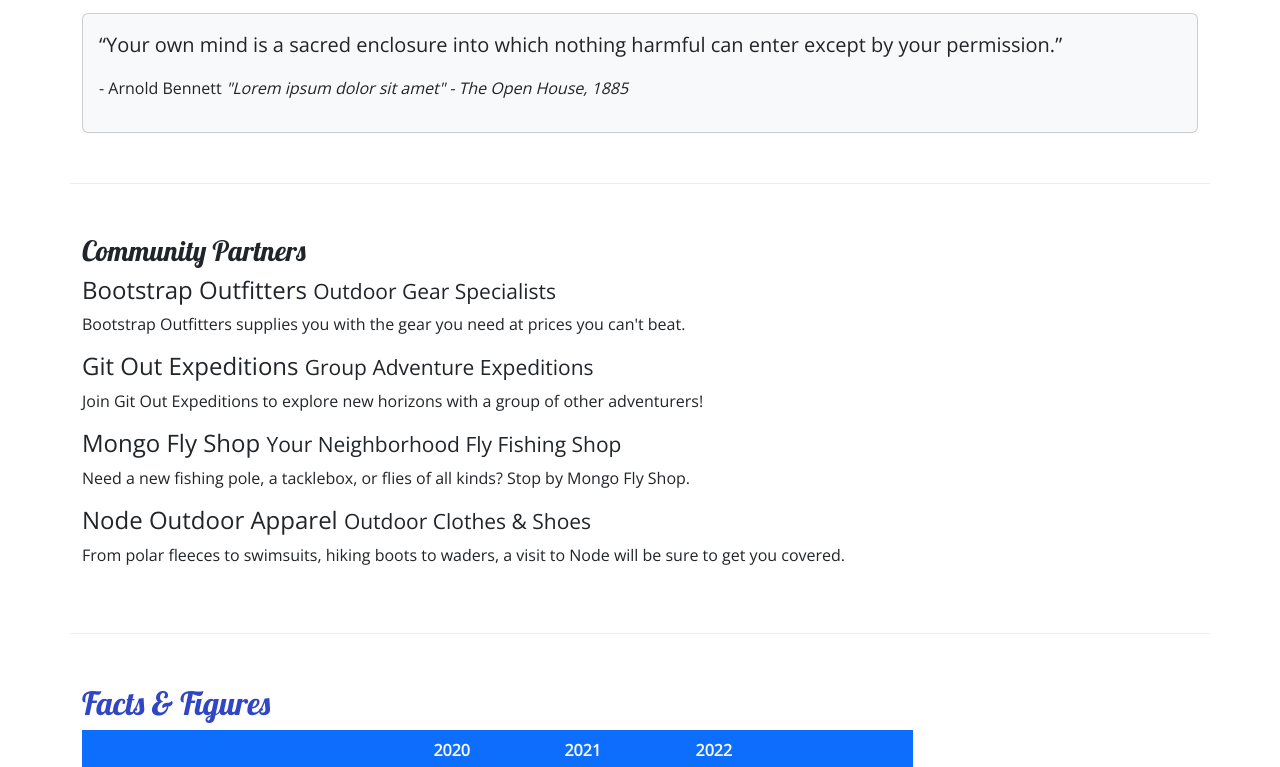
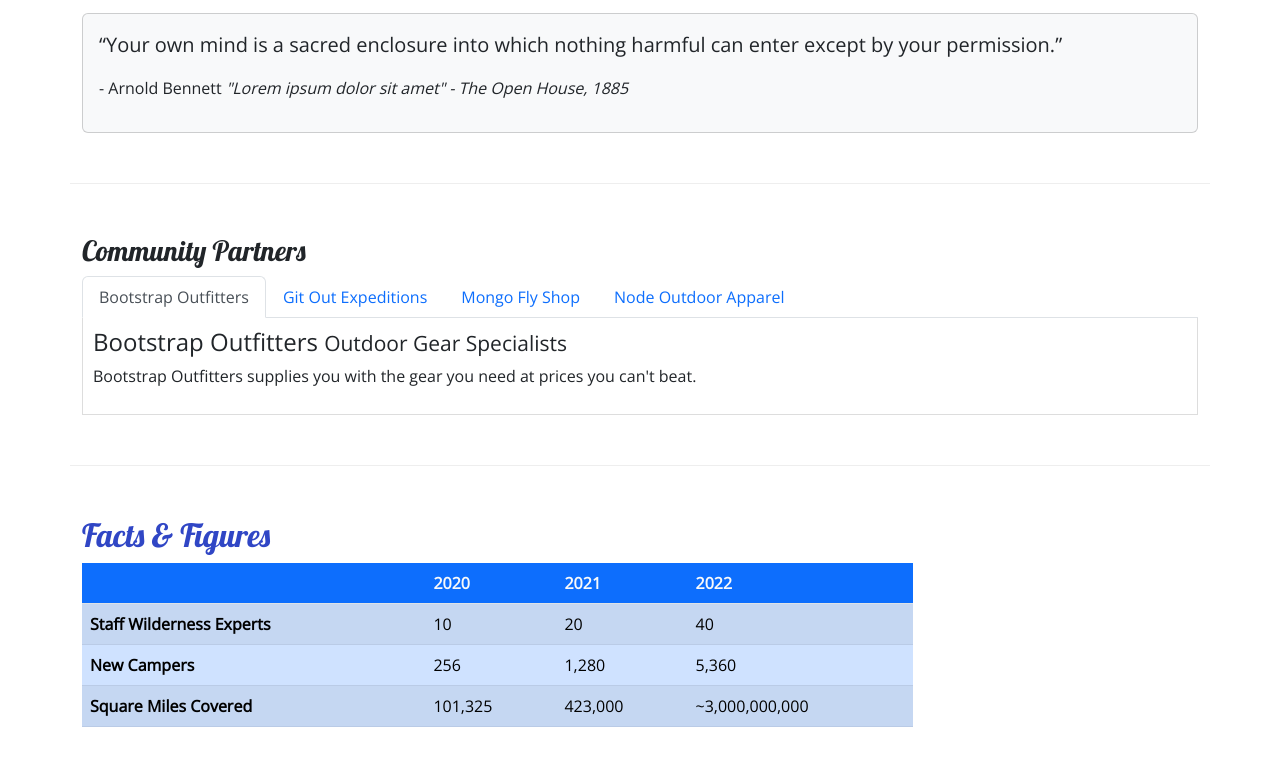
Before and after one commit to Shom-nath/Nucampsite, a plain HTML site: page aboutus.html in a window 1280 px wide. Shown: the part 610-1377 px from the top of the page. Drawn offline with nearby package versions, Linux system fonts and the light colour scheme.

Commit message:
added tab using Bootstrap

```diff
--- a/CSS/styles.css
+++ b/CSS/styles.css
@@ -32,3 +32,9 @@ h2 {
  .navbar {
     background-color:#901CAD;
  }
+
+ .tab-content {
+    border: 1px solid #DDD;
+    border-top: none;
+    padding: 10px;
+ }
--- a/aboutus.html
+++ b/aboutus.html
@@ -104,14 +104,34 @@
         <section class="row row-content">
             <div class="col">
                 <h3>Community Partners</h3>
+                <ul class="nav nav-tabs">
+                    <li class="nav-item"><a class="nav-link active" href="#bootstrap" role="tab" data-bs-toggle="tab">Bootstrap Outfitters</a></li>
+                    <li class="nav-item"><a class="nav-link" href="#git" role="tab" data-bs-toggle="tab">Git Out Expeditions</a></li>
+                    <li class="nav-item"><a class="nav-link" href="#mongo" role="tab" data-bs-toggle="tab">Mongo Fly Shop</a></li>
+                    <li class="nav-item"><a class="nav-link" href="#node" role="tab" data-bs-toggle="tab">Node Outdoor Apparel</a></li>
+                </ul>
+
+                <div class="tab-content">
+                    <div role="tabpanel" class="tab-pane fade show active" id="bootstrap">
                         <h4>Bootstrap Outfitters <small>Outdoor Gear Specialists</small></h4>
                         <p class="d-none d-sm-block">Bootstrap Outfitters supplies you with the gear you need at prices you can't beat.</p>
+                    </div>
+
+                    <div role="tabpanel" class="tab-pane fade" id="git">
                         <h4>Git Out Expeditions <small>Group Adventure Expeditions</small></h4>
                         <p class="d-none d-sm-block">Join Git Out Expeditions to explore new horizons with a group of other adventurers!</p>
+                    </div>
+
+                    <div role="tabpanel" class="tab-pane fade" id="mongo">
                         <h4>Mongo Fly Shop <small>Your Neighborhood Fly Fishing Shop</small></h4>
                         <p class="d-none d-sm-block">Need a new fishing pole, a tacklebox, or flies of all kinds? Stop by Mongo Fly Shop.</p>
+                    </div>
+
+                    <div role="tabpanel" class="tab-pane fade" id="node">
                         <h4>Node Outdoor Apparel <small>Outdoor Clothes & Shoes</small></h4>
                         <p class="d-none d-sm-block">From polar fleeces to swimsuits, hiking boots to waders, a visit to Node will be sure to get you covered.</p>
+                    </div>
+                </div>
             </div>
         </section>
 
@@ -185,6 +205,8 @@
            </div>
         </div>
     </footer>
+    <script src="https://cdn.jsdelivr.net/npm/bootstrap@5.2.3/dist/js/bootstrap.bundle.min.js"></script>
+
 
 </body>
 
```
Lines whose indentation alone changed are shown as unchanged.
